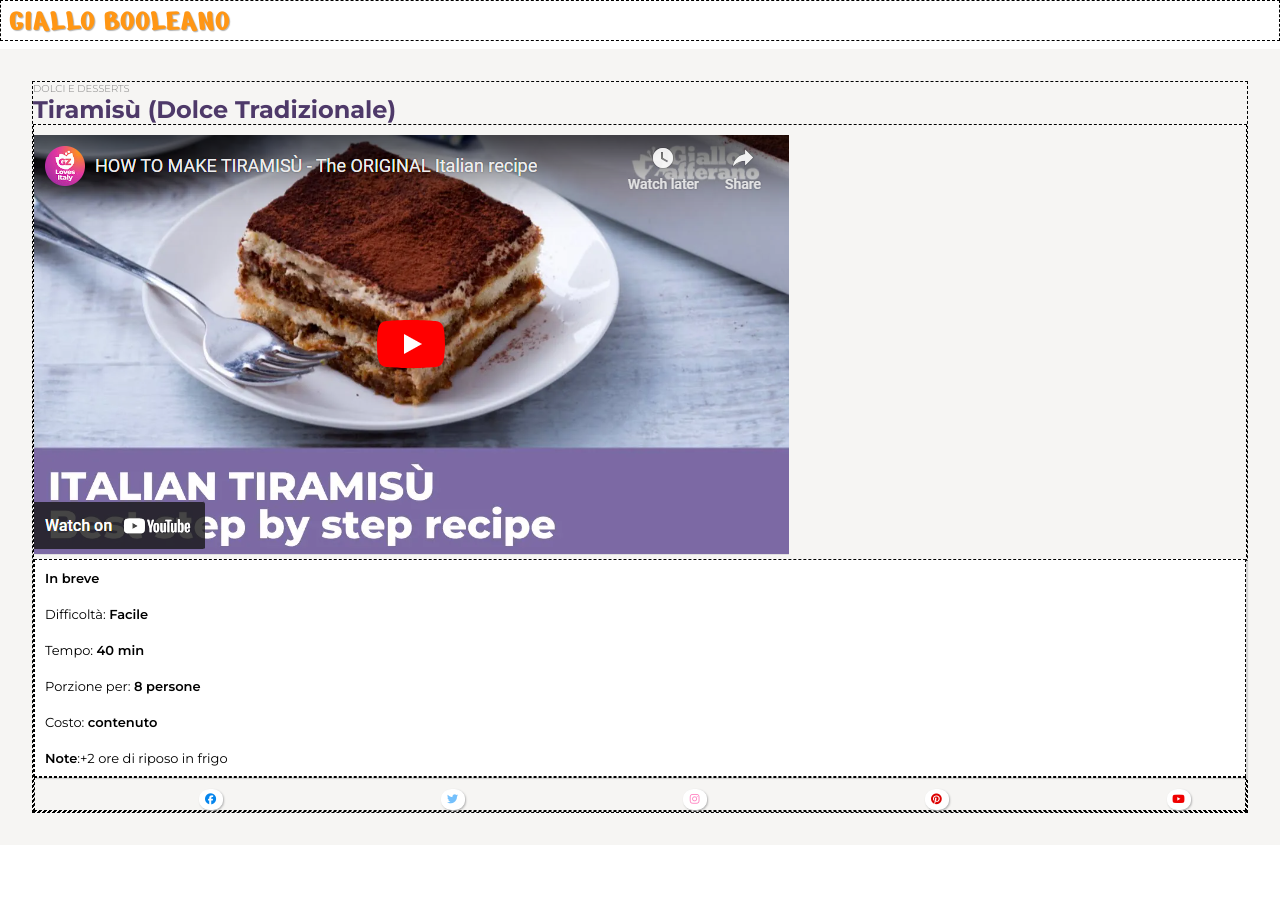
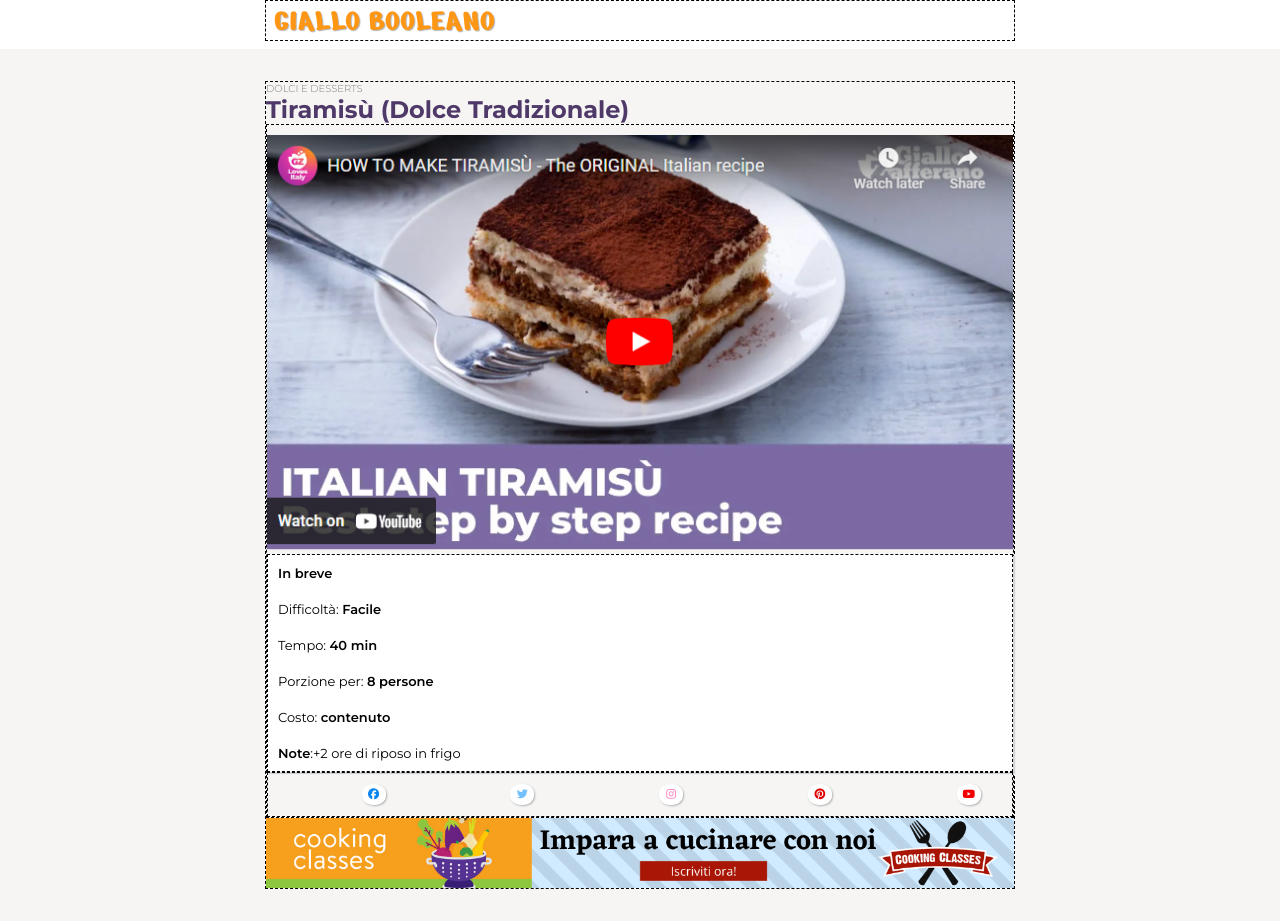
Before and after one commit to Adriano-Rotondo-dev/htmlcss-responsive-layout, a plain HTML site: page index.html in a window 1280 px wide. Before the commit the page ends 845 px from the top, so only its background shows below. Drawn offline with Linux system fonts and the light colour scheme.

Commit message:
update index.html and style.css: modify banner section with hidden class and adjust image alt text for better clarity

```diff
--- a/css/style.css
+++ b/css/style.css
@@ -131,7 +131,7 @@ main{
 .socials{
     display: flex;
     justify-content: space-around;
-    padding-top:0.7rem;
+    padding: 0.7rem 0;
 }
 .socials > button{
     cursor:pointer;
@@ -149,6 +149,15 @@ button > i{
     font-size: smaller;
 }
 /*#endregion BTNS-Social*/
+.banner{
+    .hidden{
+    display: none;
+    }
+}
+.banner img{
+    max-width: 100%;
+}
+
 /*#endregion Main*/
 
 /****MEDIA QUERY ****/
@@ -156,7 +165,8 @@ button > i{
 @media screen and (min-width:768px) {
     .container{
         width: 100%;
-        max-width: 100%;
+        max-width:750px;
+        margin:0 auto;
     }
     nav{
         display: flex;
@@ -171,12 +181,12 @@ button > i{
     main{
         padding:2rem;
     }
-    }
+
     .row{
         display: flex;
         flex-wrap: wrap;
+    }
 
-    }
         /*#region COL*/
 
        .col-md-1{
@@ -217,7 +227,12 @@ button > i{
        }
        /*#endregion COL*/
 
-
+       .banner{
+        .hidden{
+           display: block;
+           }
+        }
+}
 /*MEDIA QUERY DESKTOP
 @media screen and (min-width: 992px){
 
--- a/index.html
+++ b/index.html
@@ -27,7 +27,7 @@
             <div class="row container">
                 <div class="col-12 col-md-10 video debug">
                     <div class="card">
-                         <img src="./img/image (10).png" alt="video proxy">
+                         <img src="./img/image (10).png" alt="proxy per video">
                     </div>
                     <div class="col-12 col-md-2 recipe debug">
                         <ul>
@@ -46,8 +46,11 @@
                         <a href="x"></a><button class="pinterest"><i class="fa-brands fa-pinterest" style="color: #dd0000;"></i></button></a>
                         <a href="x"></a><button class="youtube"><i class="fa-brands fa-youtube" style="color: #f00000;"></i></button></a>
                     </div>
+                </div>
+            </div>
+            <div class="banner">
+                <img class="hidden" src="./img/banner.png" alt="banner pubblicitario">
 
-                </div>
             </div>
         </section>
     </main>
```
Lines whose indentation alone changed are shown as unchanged.
